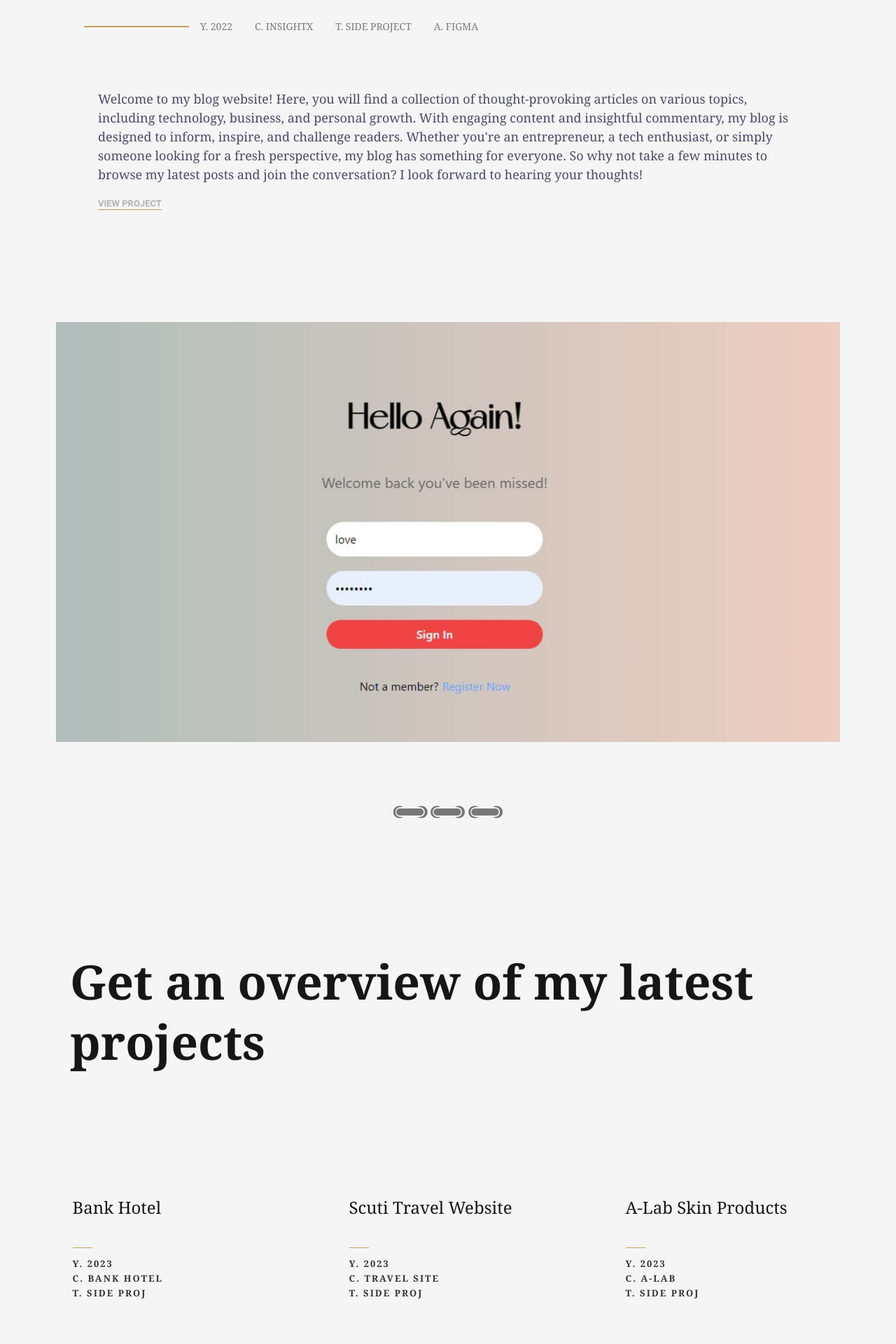
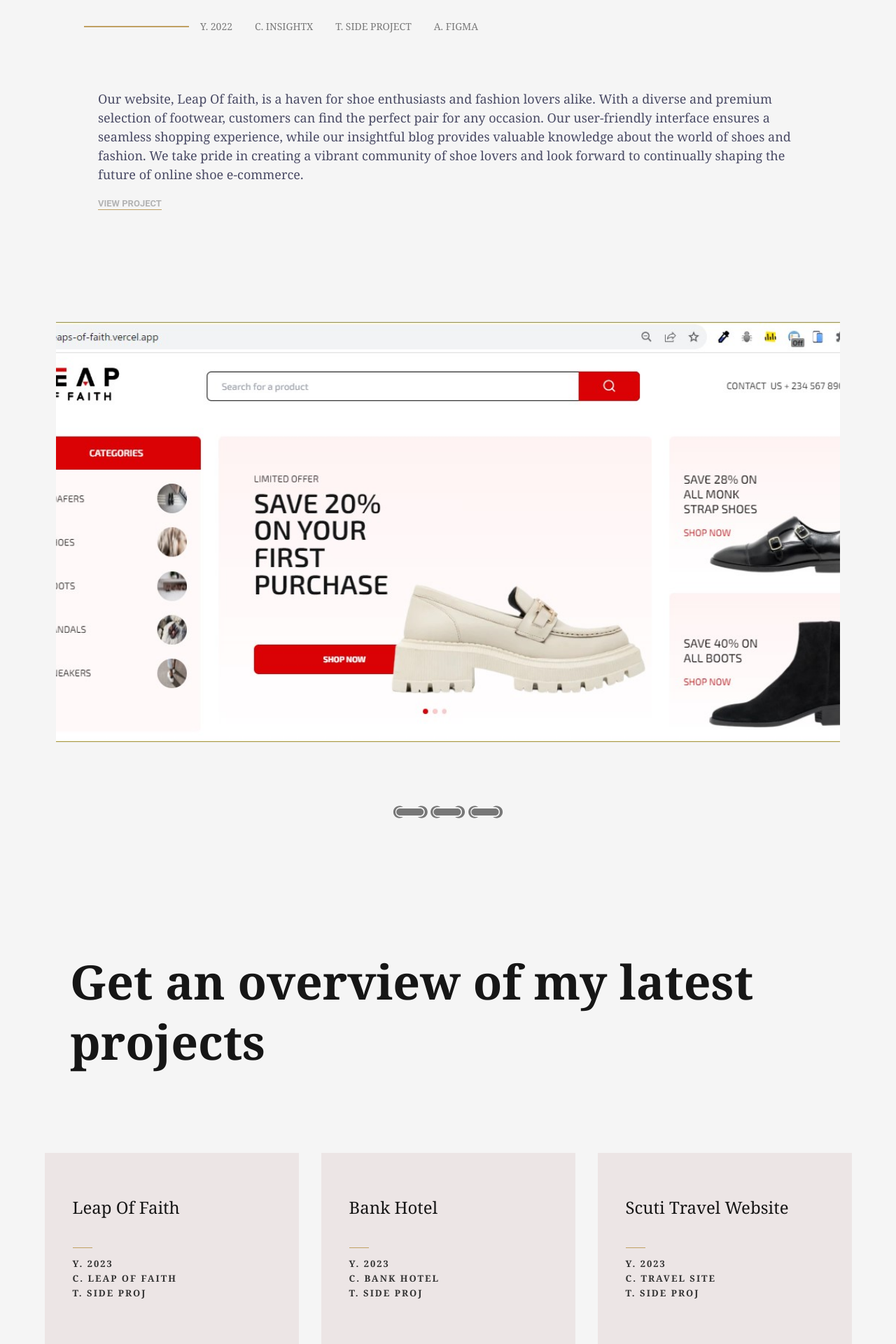
Before and after one commit to uy-scuti100/Port, a React (Vite) app: page / in a window 1280 px wide. Shown: the part 1760-3680 px from the top of the page at 70% size. Built offline with nearby package versions, Linux system fonts and the light colour scheme.

Commit message:
added leap of faith

```diff
--- a/src/components/Overview.jsx
+++ b/src/components/Overview.jsx
@@ -5,11 +5,7 @@ import { links } from "../constants/ProjectLinks";
 
 const Overview = () => {
   const { theme, isDarkMode } = useContext(ThemeContext);
-  const [hover, setHover] = useState(false);
 
-  const hoverToggle = () => {
-    setHover((prev) => !prev);
-  };
   return (
     <div className="max-w-[1680px]">
       <div className="p-[20px] md:p-[100px] ">
@@ -29,19 +25,11 @@ const Overview = () => {
             <ul key={label}>
               <Link to={href}>
                 <li
-                  className={`text-${theme.text} bg-${
-                    isDarkMode ? "[#000000]" : "[#ece5e5]"
+                  className={`text-${theme.text} ${
+                    isDarkMode ? "bg-[#000000]" : "bg-[#ece5e5]"
+                  }
                   } h-[337px] w-[363px] py-5 px-10 m-4 relative overflow-hidden transition-all duration-500 ease-in-out `}
-                  onMouseDown={hoverToggle}
                 >
-                  {hover && (
-                    <div className="absolute bottom-[100px] right-[80px] transition-all duration-500 ease-in-out">
-                      <div className="relative">
-                        <div className="rounded-full bg-[#484848]/50 w-[54px] h-[54px] absolute "></div>
-                        <div className="rounded-full bg-[#484848]/50 w-[192px] h-[192px] absolute"></div>
-                      </div>
-                    </div>
-                  )}
                   <p
                     className={`capitalize text-[24px] py-10 relative after:absolute after:content-[""] after:bottom-0 after:left-0 after:bg-brown after:w-[10%] after:h-[1px] mb-3`}
                   >
--- a/src/components/Projects.jsx
+++ b/src/components/Projects.jsx
@@ -32,18 +32,17 @@ const Projects = () => {
                 isDarkMode ? "text-[#8d8d8da1]" : "text-[#4A4B65]"
               } md:text-[18px] font-[300]`}
             >
-              Welcome to my blog website! Here, you will find a collection of
-              thought-provoking articles on various topics, including
-              technology, business, and personal growth. With engaging content
-              and insightful commentary, my blog is designed to inform, inspire,
-              and challenge readers. Whether you're an entrepreneur, a tech
-              enthusiast, or simply someone looking for a fresh perspective, my
-              blog has something for everyone. So why not take a few minutes to
-              browse my latest posts and join the conversation? I look forward
-              to hearing your thoughts!
+              Our website, Leap Of faith, is a haven for shoe enthusiasts and
+              fashion lovers alike. With a diverse and premium selection of
+              footwear, customers can find the perfect pair for any occasion.
+              Our user-friendly interface ensures a seamless shopping
+              experience, while our insightful blog provides valuable knowledge
+              about the world of shoes and fashion. We take pride in creating a
+              vibrant community of shoe lovers and look forward to continually
+              shaping the future of online shoe e-commerce.
             </p>
 
-            <Link to="https://blog-psi-plum.vercel.app/">
+            <Link to="https://leaps-of-faith.vercel.app/">
               <button className="my-5 text-[13px] leading-[16px] font-[roboto] border-b border-brown uppercase text-[#8d8d8da1] font-bold">
                 View Project
               </button>
@@ -53,7 +52,7 @@ const Projects = () => {
       </div>
       <div className="md:px-20">
         <img
-          src="images/blog-2.jpg"
+          src="images/leap.jpg"
           alt="/"
           className="object-cover md:h-[600px] md:w-screen"
         />
--- a/src/constants/ProjectLinks.js
+++ b/src/constants/ProjectLinks.js
@@ -1,4 +1,11 @@
 export const links = [
+  {
+    label: "Leap Of Faith",
+    href: "https://leaps-of-faith.vercel.app/",
+    year: "Y. 2023",
+    concept: "C. Leap Of Faith",
+    type: "T. Side Proj",
+  },
   {
     label: "Bank Hotel",
     href: "https://hotel-flame-pi.vercel.app/",
```
Also changed, not shown: public/images/leap.jpg (added).
